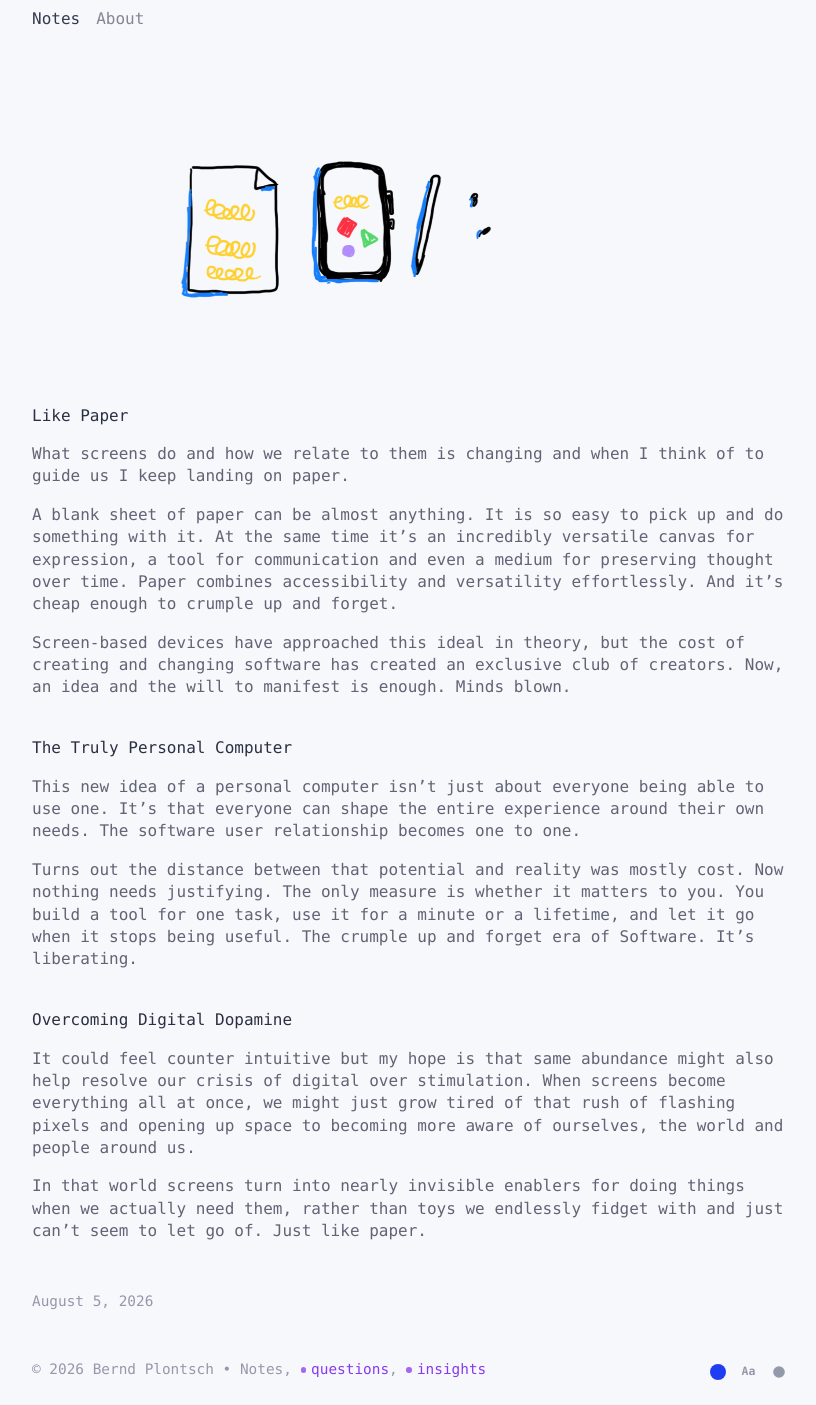
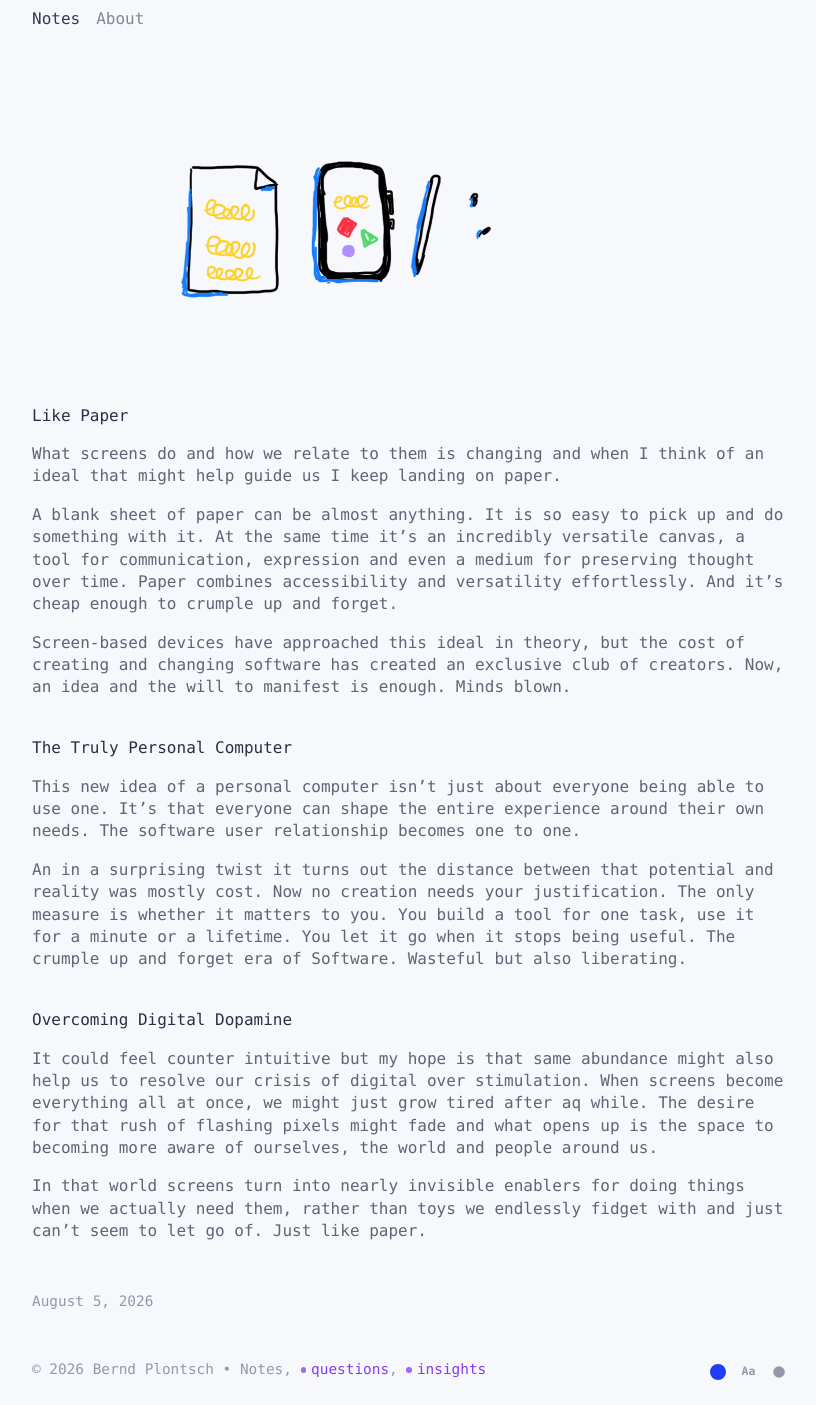
Before and after one commit to berndpl/notes-plontsch, a Jekyll site: the page built from _posts/2026/2026-08-05-like-paper.md, in a window 1280 px wide. Shown: the whole page, without its empty margins (228-1044 px from the left). Built offline with Jekyll 4.4.1, drawn with Linux system fonts in a browser that asks for light colours; some web fonts are replaced; our own code applies the rules of GitHub Pages for plain Markdown files.

Commit message:
Refine language and clarity in "Like Paper" post

```diff
--- a/_posts/2026/2026-08-05-like-paper.md
+++ b/_posts/2026/2026-08-05-like-paper.md
@@ -3,9 +3,9 @@ title: "Like Paper"
 image: /assets/images/2026/2026-08-05-like-paper.png
 ---
 
-What screens do and how we relate to them is changing and when I think of to guide us I keep landing on paper.
+What screens do and how we relate to them is changing and when I think of an ideal that might help guide us I keep landing on paper.
 
-A blank sheet of paper can be almost anything. It is so easy to pick up and do something with it. At the same time it's an incredibly versatile canvas for expression, a tool for communication and even a medium for preserving thought over time. Paper combines accessibility and versatility effortlessly. And it's cheap enough to crumple up and forget.
+A blank sheet of paper can be almost anything. It is so easy to pick up and do something with it. At the same time it's an incredibly versatile canvas, a tool for communication, expression and even a medium for preserving thought over time. Paper combines accessibility and versatility effortlessly. And it's cheap enough to crumple up and forget.
 
 Screen-based devices have approached this ideal in theory, but the cost of creating and changing software has created an exclusive club of creators. Now, an idea and the will to manifest is enough. Minds blown.
 
@@ -13,10 +13,10 @@ Screen-based devices have approached this ideal in theory, but the cost of creat
 
 This new idea of a personal computer isn't just about everyone being able to use one. It's that everyone can shape the entire experience around their own needs. The software user relationship becomes one to one.
 
-Turns out the distance between that potential and reality was mostly cost. Now nothing needs justifying. The only measure is whether it matters to you. You build a tool for one task, use it for a minute or a lifetime, and let it go when it stops being useful. The crumple up and forget era of Software. It's liberating.
+An in a surprising twist it turns out the distance between that potential and reality was mostly cost. Now no creation needs your justification. The only measure is whether it matters to you. You build a tool for one task, use it for a minute or a lifetime. You let it go when it stops being useful. The crumple up and forget era of Software. Wasteful but also liberating.
 
 ## Overcoming Digital Dopamine
 
-It could feel counter intuitive but my hope is that same abundance might also help resolve our crisis of digital over stimulation. When screens become everything all at once, we might just grow tired of that rush of flashing pixels and opening up space to becoming more aware of ourselves, the world and people around us.
+It could feel counter intuitive but my hope is that same abundance might also help us to resolve our crisis of digital over stimulation. When screens become everything all at once, we might just grow tired after aq while. The desire for that rush of flashing pixels might fade and what opens up is the space to becoming more aware of ourselves, the world and people around us.
 
 In that world screens turn into nearly invisible enablers for doing things when we actually need them, rather than toys we endlessly fidget with and just can't seem to let go of. Just like paper.
```
